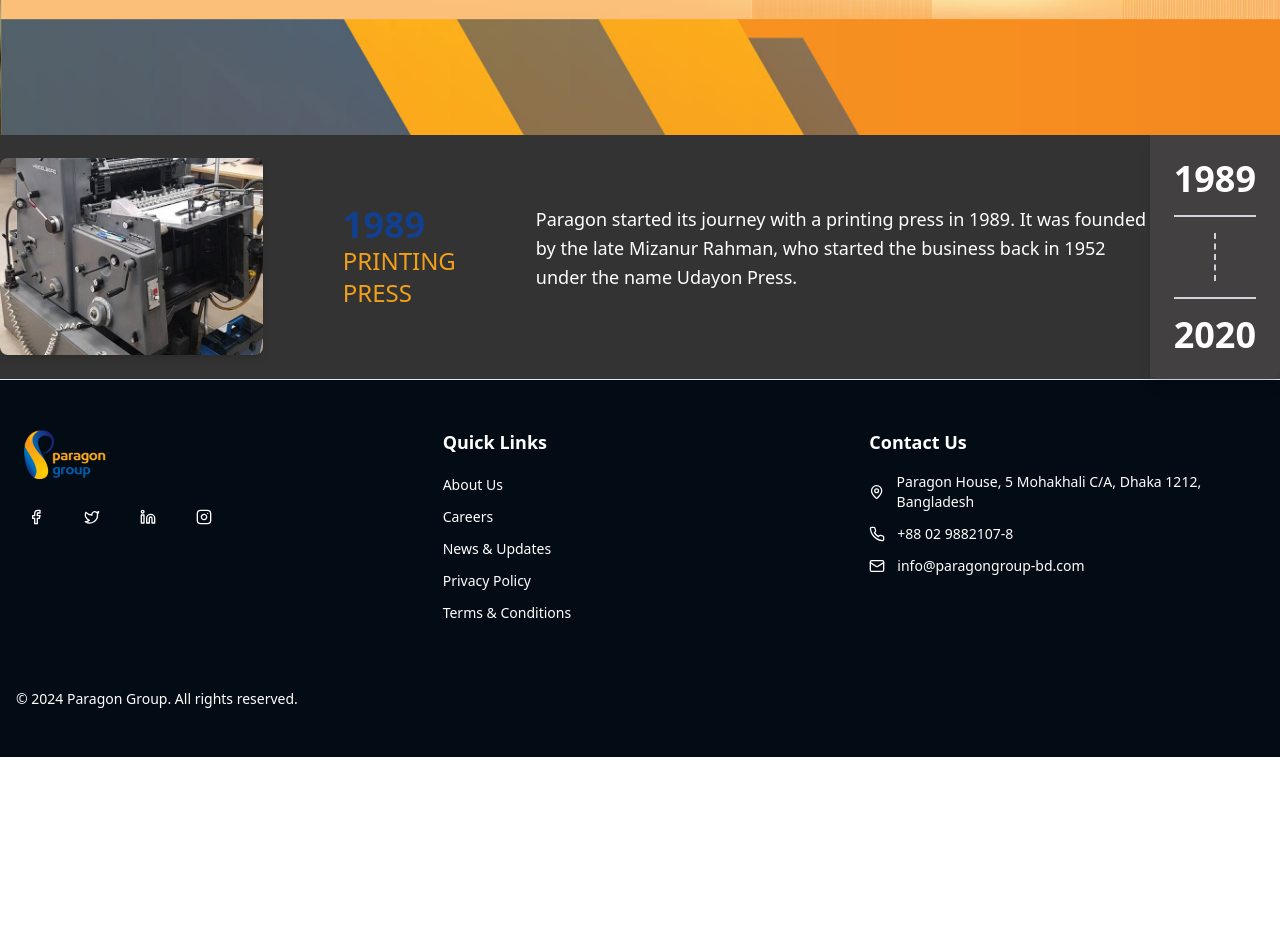
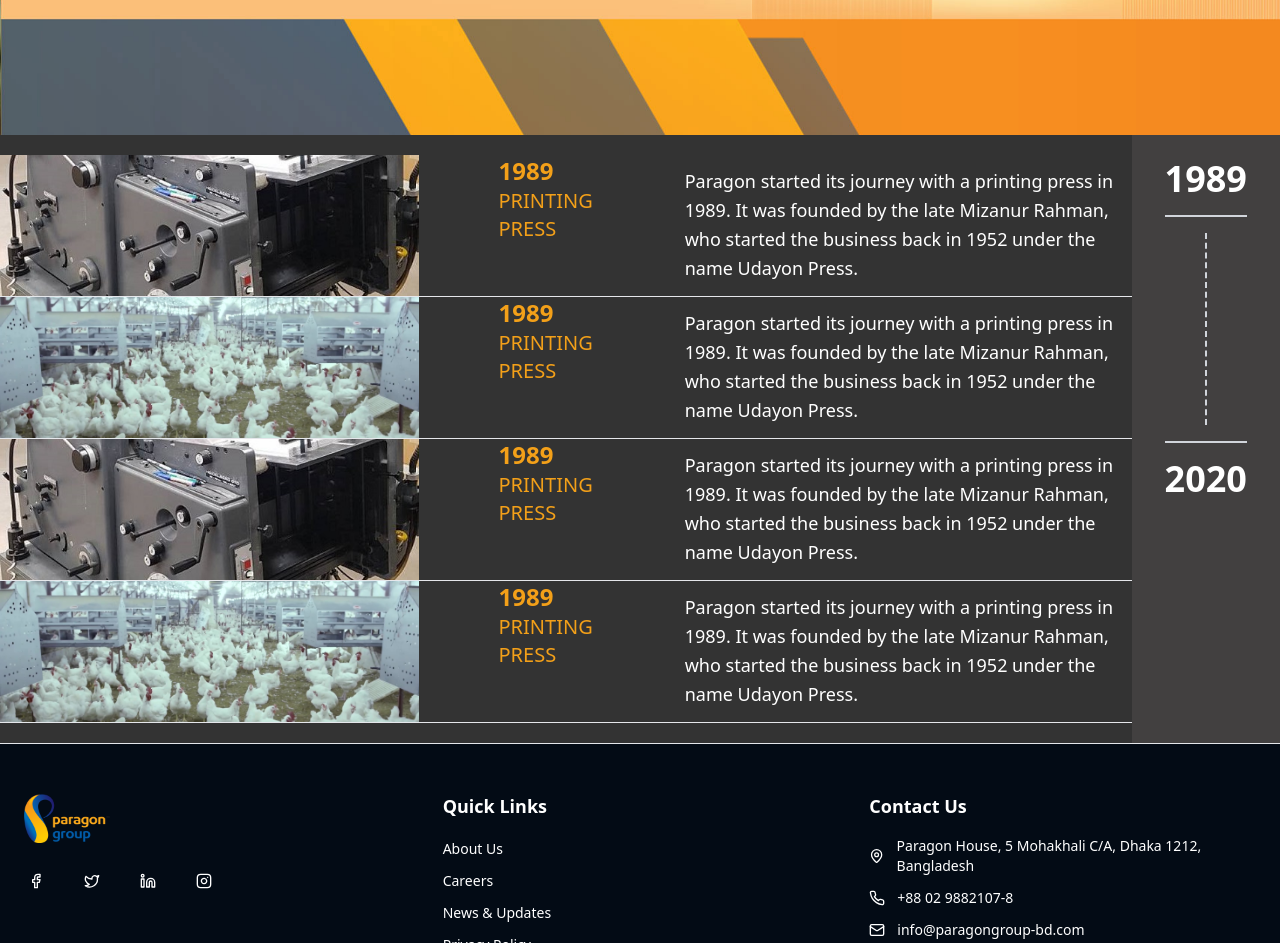
Before and after one commit to Samsuj-joha/paragon_group_website, a Next.js app: page /pages/milestones in a window 1280 px wide. Shown: the part 420-1363 px from the top of the page. Before the commit the page ends 1177 px from the top, so only its background shows below. Built offline with nearby package versions, Linux system fonts and the light colour scheme.

Commit message:
addded the design of milestone page

```diff
--- a/app/pages/milestones/page.js
+++ b/app/pages/milestones/page.js
@@ -8,47 +8,140 @@
       <section className="">
         <div className="">
           {/* First Child Div */}
-          <div className="flex bg-[#333333] ">
+          <div className="flex  bg-[#333333] ">
             {/* Image Section */}
-            <div className="flex justify-center items-center gap-x-20">
-              <div className="">
+            <div className="flex flex-col py-5">
+              <div className="flex justify-center items-center gap-x-20 flex-1">
+                <div className="relative w-full h-full">
                   <Image
-                  height={300}
+                    height={500}
                     width={850}
                     src="/assets/images/milestones/1680753879_printingpress.jpeg" // Replace with your actual image path
                     alt="Printing Press"
-                  className="w-full rounded-lg shadow-md"
+                    className="absolute object-cover inset-0 w-full h-full bg-cover bg-center transition-all duration-500"
                   />
                 </div>
 
                 {/* Content Section */}
                 <div className=" flex gap-x-20 ">
                   <div>
-               <h3 className="text-4xl font-bold text-[#123f8e]">1989</h3>
-                <h4 className="text-2xl font-medium text-[#f3a019]">
+                    <h3 className="text-2xl font-bold text-[#f3a019]">1989</h3>
+                    <h4 className="text-xl font-medium text-[#f3a019]">
                       PRINTING PRESS
                     </h4>
                   </div>
                   <div>
-         <p className="text-lg text-white leading-relaxed ">
-                  Paragon started its journey with a printing press in 1989. It
-                  was founded by the late Mizanur Rahman, who started the
+                    <p className="text-lg text-white leading-relaxed p-3 ">
+                      Paragon started its journey with a printing press in 1989.
+                      It was founded by the late Mizanur Rahman, who started the
                       business back in 1952 under the name Udayon Press.
                     </p>
                   </div>
                 </div>
               </div>
+              <hr />
+              <div className="flex justify-center items-center gap-x-20 flex-1">
+                <div className="relative w-full h-full">
+                  <Image
+                    height={500}
+                    width={850}
+                    src="/assets/images/milestones/1662870143_poultry-farm.jpg" // Replace with your actual image path
+                    alt="Printing Press"
+                    className="object-cover absolute inset-0 w-full h-full bg-cover bg-center transition-all duration-500"
+                  />
+                </div>
 
-            <div className=" h-auto w-[235px] bg-[#424040]">
-              <div className="flex flex-col items-center justify-center  rounded-lg shadow-lg p-6">
+                {/* Content Section */}
+                <div className=" flex gap-x-20 ">
+                  <div>
+                    <h3 className="text-2xl font-bold text-[#f3a019]">1989</h3>
+                    <h4 className="text-xl font-medium text-[#f3a019]">
+                      PRINTING PRESS
+                    </h4>
+                  </div>
+                  <div>
+                    <p className="text-lg text-white leading-relaxed p-3 ">
+                      Paragon started its journey with a printing press in 1989.
+                      It was founded by the late Mizanur Rahman, who started the
+                      business back in 1952 under the name Udayon Press.
+                    </p>
+                  </div>
+                </div>
+              </div>
+              <hr />
+
+              <div className="flex justify-center items-center gap-x-20 flex-1">
+                <div className="relative w-full h-full">
+                  <Image
+                    height={500}
+                    width={850}
+                    src="/assets/images/milestones/1680753879_printingpress.jpeg" // Replace with your actual image path
+                    alt="Printing Press"
+                    className="absolute object-cover inset-0 w-full h-full bg-cover bg-center transition-all duration-500"
+                  />
+                </div>
+
+                {/* Content Section */}
+                <div className=" flex gap-x-20 ">
+                  <div>
+                    <h3 className="text-2xl font-bold text-[#f3a019]">1989</h3>
+                    <h4 className="text-xl font-medium text-[#f3a019]">
+                      PRINTING PRESS
+                    </h4>
+                  </div>
+                  <div>
+                    <p className="text-lg text-white leading-relaxed p-3 ">
+                      Paragon started its journey with a printing press in 1989.
+                      It was founded by the late Mizanur Rahman, who started the
+                      business back in 1952 under the name Udayon Press.
+                    </p>
+                  </div>
+                </div>
+              </div>
+              <hr />
+              <div className="flex justify-center items-center gap-x-20 flex-1">
+                <div className="relative w-full h-full">
+                  <Image
+                    height={500}
+                    width={850}
+                    src="/assets/images/milestones/1662870143_poultry-farm.jpg" // Replace with your actual image path
+                    alt="Printing Press"
+                    className="object-cover absolute inset-0 w-full h-full bg-cover bg-center transition-all duration-500"
+                  />
+                </div>
+
+                {/* Content Section */}
+                <div className=" flex gap-x-20 ">
+                  <div>
+                    <h3 className="text-2xl font-bold text-[#f3a019]">1989</h3>
+                    <h4 className="text-xl font-medium text-[#f3a019]">
+                      PRINTING PRESS
+                    </h4>
+                  </div>
+                  <div>
+                    <p className="text-lg text-white leading-relaxed p-3 ">
+                      Paragon started its journey with a printing press in 1989.
+                      It was founded by the late Mizanur Rahman, who started the
+                      business back in 1952 under the name Udayon Press.
+                    </p>
+                  </div>
+                </div>
+              </div>
+              <hr />
+            </div>
+
+            {/* Second Child Div */}
+            <div className=" h-auto w-[235px] bg-[#424040]  ">
+              <div className="flex flex-col items-center justify-center   rounded-lg  p-6">
                 {/* Year at the Top */}
+                <div className="flex flex-col items-center justify-center ">
                   <h3 className="text-4xl font-bold text-[#ffffff]">1989</h3>
 
                   {/* Border Bottom */}
                   <div className="w-full border-b-2 border-gray-300 my-4"></div>
 
                   {/* Dashed Line */}
-                <div className="h-12 border-l-2 border-dashed border-gray-300"></div>
+                  <div className="h-48 border-l-2 border-dashed border-gray-300"></div>
 
                   {/* Border Top */}
                   <div className="w-full border-t-2 border-gray-300 my-4"></div>
@@ -58,8 +151,7 @@
                 </div>
               </div>
             </div>
-
-          {/* Second Child Div */}
+          </div>
         </div>
       </section>
     </>
```
Lines whose indentation alone changed are shown as unchanged.
